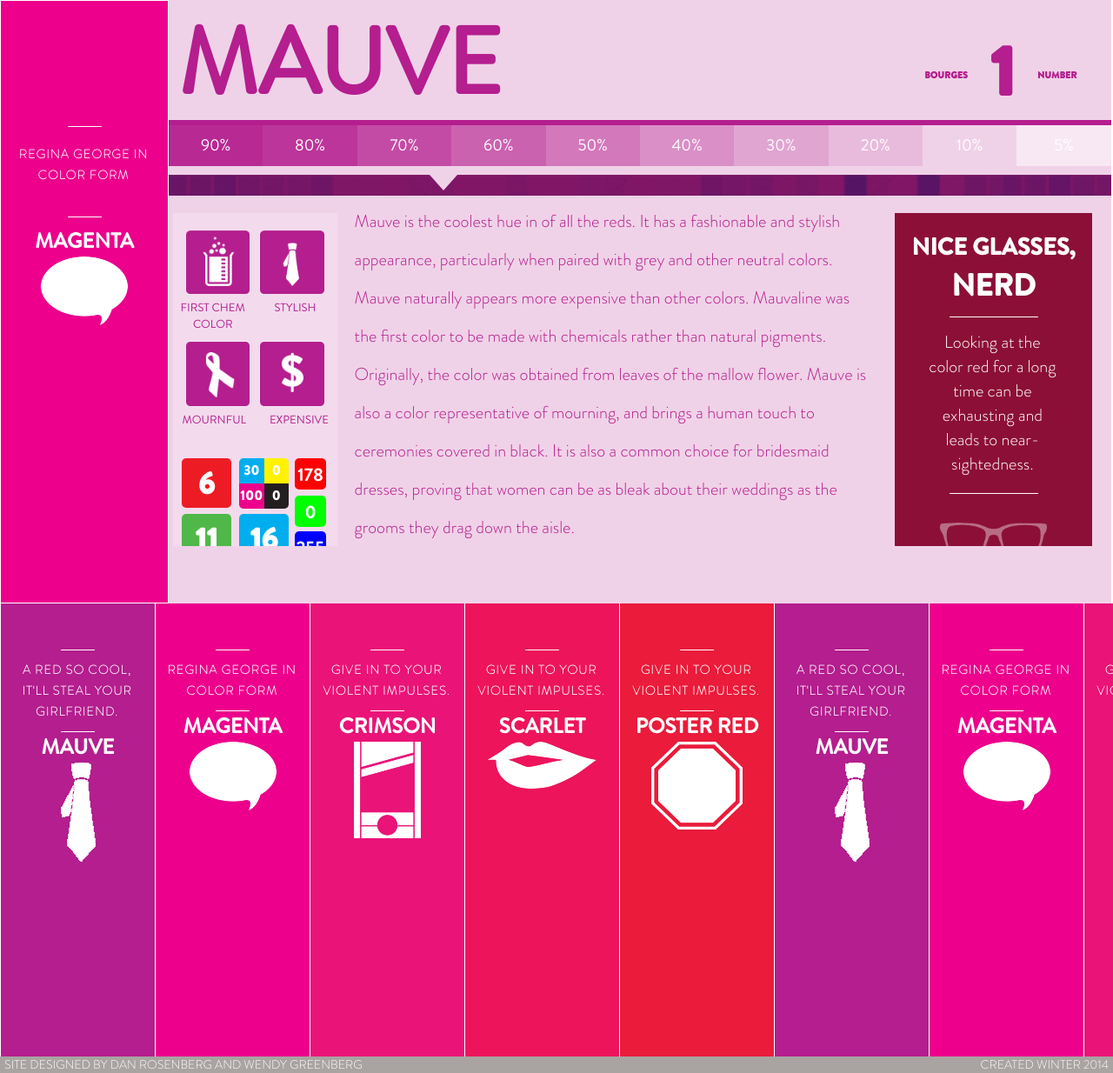
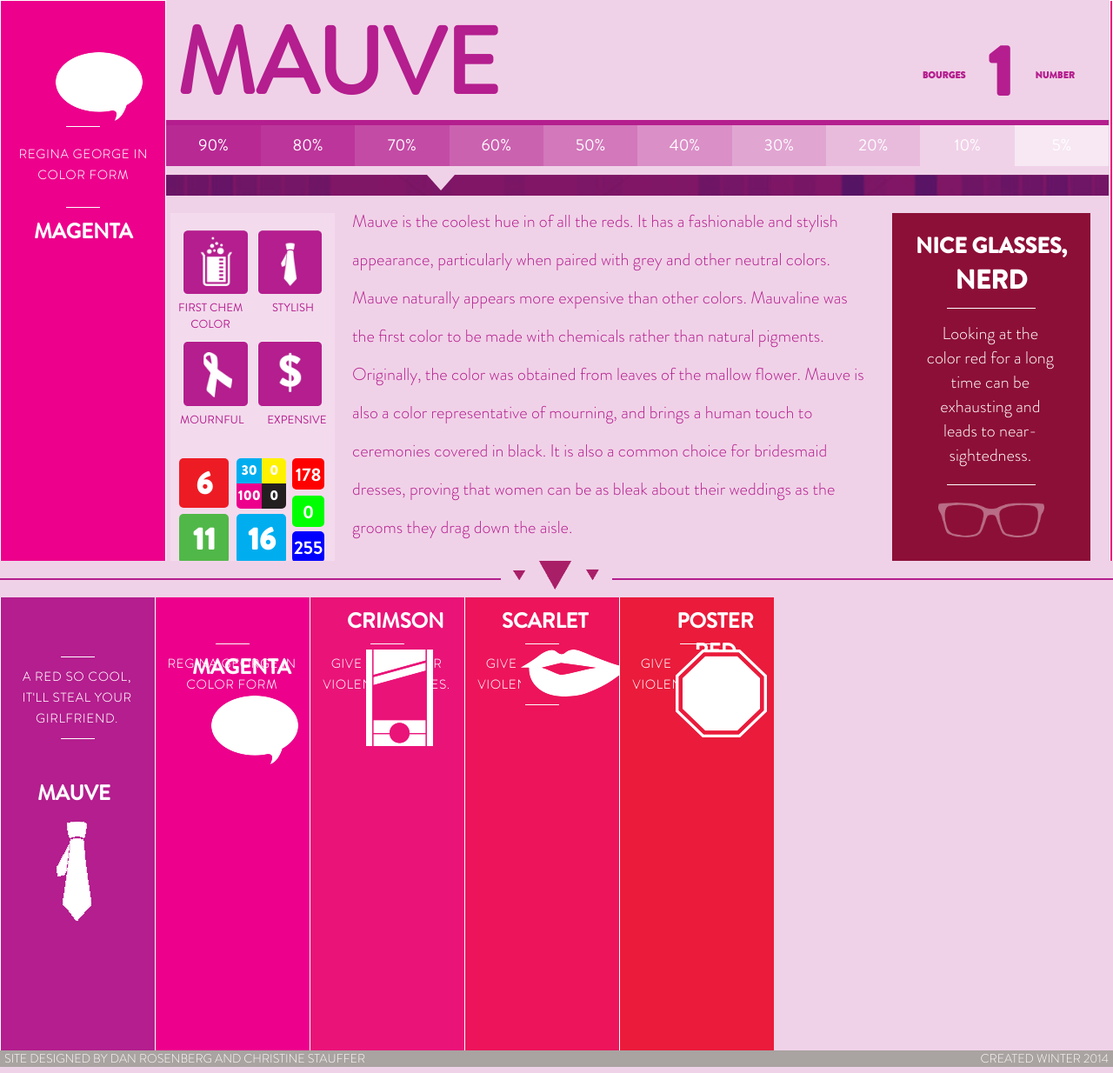
Before and after one commit to kryss88ltj/colorbook, a PHP site: page /mauve.php in a window 1280 px wide. Shown: the whole page at 87% size. Run offline with PHP 8.4, Linux system fonts and the light colour scheme; some libraries are stand-ins or nearby versions.

Commit message:
changed sliding nav and footer

```diff
--- a/assets/css/bottom-nav.css
+++ b/assets/css/bottom-nav.css
@@ -7,6 +7,7 @@
   margin: 0;
   padding: 0;
   width: 100%;
+  position: relative;
 }
 
   #scroll-nav ul {
@@ -17,6 +18,17 @@
   #scroll-nav ul li {
     list-style-type: none;
     border-left: 1px solid #fff;
+    position: relative;
+  }
+
+  #scroll-nav ul li a {
+    position: relative;
+    display: block;
+  }
+
+  .top-scroll-text {
+    position: absolute;
+    top: 15px;
   }
 
   #scroll-nav ul li h5 {
@@ -32,6 +44,11 @@
     line-height: 24px;
   }
 
+  .scroll-nav-title {
+    position: relative;
+    top: 100px;
+  }
+
   .top-title-line {
     margin: 3.3125em auto 0;
     display: table;
@@ -42,23 +59,38 @@
     display: table;
   }
 
+  .bottom-scroll-text {
+    position: absolute;
+    top: 35px;
+  }
+
   #scroll-nav h4 {
     font-size: 24px;
     color: #fff;
     font-family: "brandon_grotesquemedium";
     text-transform: uppercase;
     text-align: center;
+    float: left;
+    position: absolute;
+    top: 10px;
+    left: 42px;
   }
 
   .icon {
     margin: 0 auto;
     display: table;
+    /*float: left;*/
+    /*width: 100%;*/
+    position: absolute;
+    top: 60px;
+    left: 64px;
   }
 
   .nav {
     float: left;
     width: 177px;
     height: 540px;
+    position: relative;
   /*  -webkit-transition: width .3s ease-in-out;
     -moz-transition: width .3s ease-in-out;
     -o-transition: width .3s ease-in-out;
--- a/assets/css/fonts.css
+++ b/assets/css/fonts.css
@@ -84,4 +84,4 @@ a, a:hover, a:visited {
 }
 * {margin: 0; padding: 0;}
 html, body {height: 100%;}
-body {margin: 0; padding: 0;  overflow-x: hidden;}
+body {margin: 0; padding: 0;  overflow: hidden;}
--- a/assets/css/mauve.css
+++ b/assets/css/mauve.css
@@ -7,9 +7,11 @@
   .main-section {
     padding: 0;
     margin: 0;
-    overflow-x: hidden;
-    overflow-y: scroll;
+    overflow: hidden;
+    /*overflow-x: hidden;*/
+    /*overflow-y: scroll;*/
     float: left;
+    height: 645px;
   }
 
 /***********************/
@@ -36,13 +38,12 @@
     font-size: 14px;
     color: #fff;
     text-align: center;
-    width: 89%;
-    padding-left: 5%;
-    margin: .75em 0;
+    width: 150px;
+    /*padding-left: 5%;*/
+    margin: .75em auto 0em;
     letter-spacing: .08em;
     line-height: 24px;
-    display: none;
-    overflow: hidden;
+
   }
 
   .left-nav img,
@@ -53,6 +54,7 @@
   .right-nav h5 {
     display: none;
     -webkit-transition: all .2 linear .9;
+    overflow: visible;
   }
 /*.left-nav:hover {
   width: 15%;
@@ -77,7 +79,7 @@
 
 .right-nav {
   background: #ea1378;
-  float: left;
+  float: right;
 }
 
 /***********************/
@@ -417,14 +419,14 @@
 }
 .right-infographic h1 {
   font-family: 'brandon_grotesquebold';
-  font-size: 27px;
+  font-size: 25px;
   color: #fff;
   text-transform: uppercase;
   /*text-align: center;*/
   margin: 20px 10px 0px;
 }
   .right-infographic h1 span {
-    font-size: 35px;
+    font-size: 30px;
   }
 
 .right-infographic p {
@@ -440,6 +442,26 @@
 }
 
 .right-infographic img.glasses {
-  margin: 19px 0 27px;
+  margin: 6px 0 27px;
   width: 54%;
 }
+
+/***********************/
+/*  Bottom Page Break  */
+/***********************/
+
+.page-break {
+  border-bottom: 2px solid #b41e8e;
+  width: 100%;
+  height: 20px;
+  margin-bottom: 20px;
+  float: left;
+}
+
+  .page-break img {
+    margin: 0 auto;
+    text-align: center;
+    display: table;
+    width: 10%;
+    background-color: #f0d2e8;
+  }
--- a/assets/js/main.js
+++ b/assets/js/main.js
@@ -81,14 +81,21 @@ $(document).ready(function() {
 
   $( ".right-nav" ).hover(
     function() {
-      $( ".right-nav" ).animate( {"width": "15%"}, 200 );
-      $( ".left-nav" ).animate( {"width": "0%"}, 200 );
+      // $( ".main-section" ).css('overflow', 'hidden');
+      $( ".right-nav h4, .right-nav h5, .right-nav img" ).css('overflow', 'hidden');
+      $( ".right-nav" ).animate( {"width": "14.8%"}, 200 );
+      $( ".left-nav" ).animate( {"width": "0.19%"}, 200 );
       $( ".right-nav h4, .right-nav h5, .right-nav img" ).fadeToggle();
 
 
     }, function() {
-      $( ".left-nav" ).animate( { "width": "7.5%" }, 300 );
-      $( ".right-nav" ).animate( { "width": "7.5%" }, 300 );
+      // $( ".main-section" ).css('overflow', 'hidden');
+      $( ".right-nav h4, .right-nav h5, .right-nav img" ).css('overflow', 'hidden');
+      $( ".left-nav" ).animate( { "width": "7.5%" }, 300 ).css('overflow', 'hidden');;
+      $( ".right-nav" ).animate( { "width": "7.5%" }, 300 ).css('overflow', 'hidden');
+
+      // $( ".main-middle-section" ).css('overflow', 'hidden');
+      // $( "#scroll-nav").css('overflow', 'hidden');
       $( ".right-nav h4, .right-nav h5, .right-nav img" ).fadeToggle(10);
 
     }
@@ -96,12 +103,17 @@ $(document).ready(function() {
 
   $( ".left-nav" ).hover(
     function() {
-      $( ".left-nav" ).filter(':not(:animated)').animate( {"width": "15%"}, 200 );
-      $( ".right-nav" ).filter(':not(:animated)').animate( {"width": "0%"}, 200 );
+      // $( ".main-section" ).css('overflow', 'hidden');
+      $( ".left-nav" ).filter(':not(:animated)').animate( {"width": "14.8%"}, 200 );
+      $( ".right-nav" ).filter(':not(:animated)').animate( {"width": "0.19%"}, 200 );
       $( ".left-nav h4, .left-nav h5, .left-nav img" ).fadeToggle();
     }, function() {
+      // $( ".main-section" ).css('overflow', 'hidden');
       $( ".left-nav" ).filter(':not(:animated)').animate( { "width": "7.5%" }, 300 );
       $( ".right-nav" ).filter(':not(:animated)').animate( {"width": "7.5%"}, 300 );
+
+      // $( ".main-middle-section" ).css('overflow', 'hidden');
+      // $( "#scroll-nav").css('overflow', 'hidden');
       $( ".left-nav h4, .left-nav h5, .left-nav img" ).fadeToggle(10);
     }
   );
--- a/footer.php
+++ b/footer.php
@@ -2,15 +2,19 @@
 
   <nav id="scroll-nav">
     <ul>
+
        <li class="mauve-nav nav"><a href="mauve.php">
-        <div class="nav-link-wrapper">
+          <div class="top-scroll-text">
             <img class="top-title-line" src="assets/img/nav/nav-title-line.png" alt="title line">
             <h5>A RED SO COOL, IT&#39;LL STEAL YOUR GIRLFRIEND.</h5>
             <img class="bottom-title-line" src="assets/img/nav/nav-title-line.png" alt="title line">
+          <div>
+          <div class="bottom-scroll-text">
             <h4>mauve</h4>
             <img class="icon" src="assets/img/nav/mauve-icon.png" alt="mauve icon">
           </div>
        </a></li>
+
        <li class="magenta-nav nav"><a href="magenta.php">
          <img class="top-title-line" src="assets/img/nav/nav-title-line.png" alt="title line">
          <h5>REGINA GEORGE IN COLOR FORM</h5>
@@ -18,6 +22,7 @@
          <h4>magenta</h4>
          <img class="icon" src="assets/img/nav/magenta-icon.png" alt="magenta icon">
        </a></li>
+
        <li class="crimson-nav nav">
          <img class="top-title-line" src="assets/img/nav/nav-title-line.png" alt="title line">
          <h5>GIVE IN TO YOUR VIOLENT IMPULSES.</h5>
@@ -39,7 +44,7 @@
          <h4>poster red</h4>
          <img class="icon" src="assets/img/nav/poster-red-icon.png" alt="poster red icon">
        </li>
-       <li class="mauve-nav nav"><a href="mauve.php">
+<!--        <li class="mauve-nav nav"><a href="mauve.php">
          <img class="top-title-line" src="assets/img/nav/nav-title-line.png" alt="title line">
          <h5>A RED SO COOL, IT&#39;LL STEAL YOUR GIRLFRIEND.</h5>
          <img class="bottom-title-line" src="assets/img/nav/nav-title-line.png" alt="title line">
@@ -73,13 +78,16 @@
          <img class="bottom-title-line" src="assets/img/nav/nav-title-line.png" alt="title line">
          <h4>poster red</h4>
          <img class="icon" src="assets/img/nav/poster-red-icon.png" alt="poster red icon">
-       </li>
+       </li> -->
      </ul>
+
     <div class="creators">
-      <p>SITE DESIGNED BY DAN ROSENBERG AND WENDY GREENBERG</p>
+      <p>SITE DESIGNED BY DAN ROSENBERG AND CHRISTINE STAUFFER</p>
       <p class="created">CREATED WINTER 2014</p>
     </div>
   </nav>
+
+
 
   <!-- Scrolling Nav Script -->
   <script type="text/javascript">
--- a/mauve.php
+++ b/mauve.php
@@ -5,7 +5,7 @@
 
 
 <!-- Main Section - Includes all but bottom nav slider -->
-<section class="main-section clearfix">
+<section class="main-section">
 
   <!-- Return Home -->
   <a href="index.php"><img class="home" src="assets/img/home/eye.gif" alt="home"></a>
@@ -121,7 +121,7 @@
   </section> <!-- end main middle section -->
 
   <!-- Side Menu Right -->
-  <nav class="right-nav clearfix">
+  <nav class="right-nav">
     <a href="magenta.php">
       <img class="top-title-line" src="assets/img/nav/nav-title-line.png" alt="title line">
       <h5>REGINA GEORGE IN COLOR FORM</h5>
@@ -133,4 +133,8 @@
 
 </section> <!-- end entire main section -->
 
+<section class="page-break">
+  <img src="assets/img/mauve/arrows-transparent.png">
+</section>
+
 <?php include("footer.php"); ?>
```
Also changed, not shown: assets/img/mauve/arrows-flat.jpg (added), assets/img/mauve/arrows-transparent.png (added), 3 other files. Lines whose indentation alone changed are shown as unchanged.
